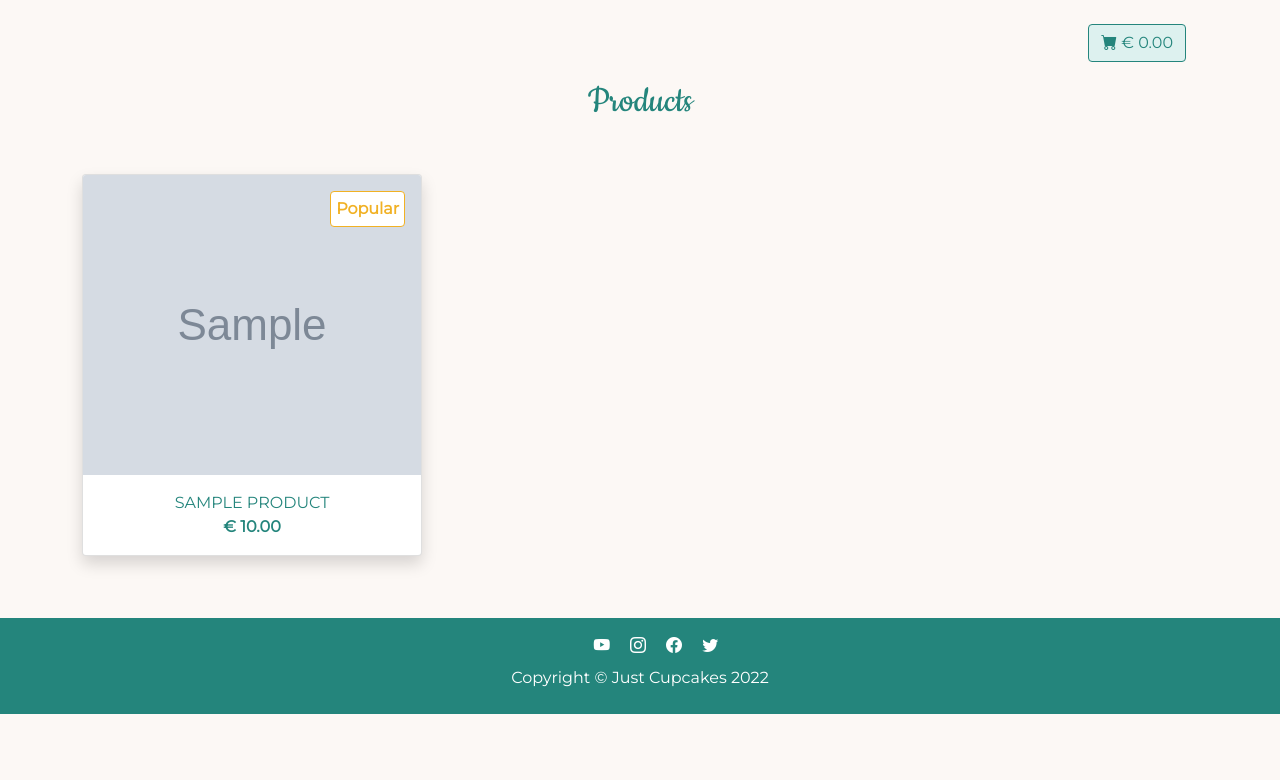
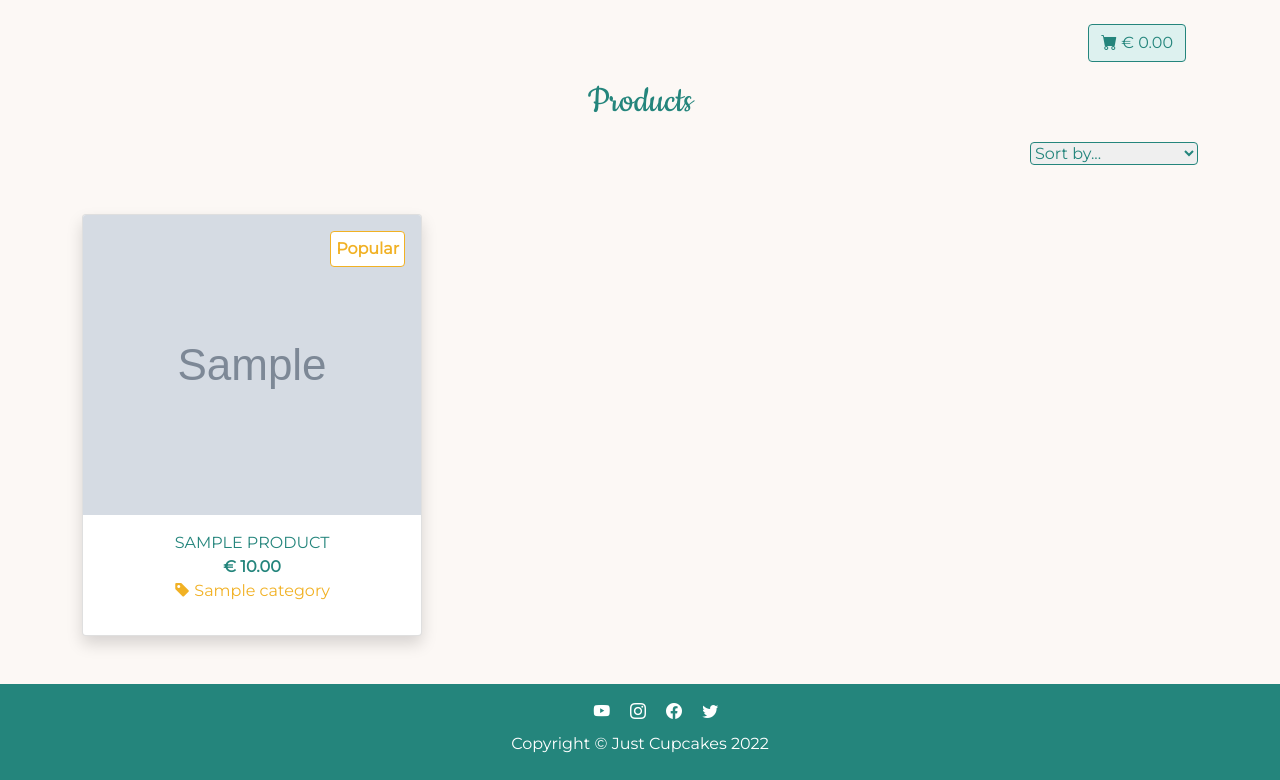
Before and after one commit to Paola62010/just-cupcakes, a Django app: page /products/ in a window 1280 px wide. Shown: the part 86-866 px from the top of the page. Before the commit the page ends 800 px from the top, so only its background shows below. Run offline with Django 3.2, Linux system fonts and the light colour scheme; tables that the repository leaves empty hold one stand-in row (values such as "Sample post"); grey boxes marked "Sample" are stand-in pictures; some libraries are stand-ins or nearby versions.

Commit message:
Add sort functionality

```diff
--- a/static/css/style.css
+++ b/static/css/style.css
@@ -148,6 +148,22 @@ footer i:hover {
 	font-size: 1rem;
 }
 
+.category-tag,
+.category-tag2 {
+	color: #f1b124;
+	transition: color .15s ease-in-out;
+}
+
+.category-tag:hover {
+	color: #24857c;
+}
+
+.selector {
+	border: 1px solid #24857c;
+	border-radius: 0.25rem;
+	color: inherit;
+}
+
 @media only screen and (max-width: 576px) {
 	.detail-image {
 		height: 300px;
--- a/store/templates/index.html
+++ b/store/templates/index.html
@@ -54,7 +54,7 @@
                             <h2 class="card-title">New flavours</h2>
                             <p class="card-text">We are constantly adding new delicious flavours and we have a new cupcake coming out every month, check out our cupcake of the month!</p>
                         </div>
-                        <div class="card-footer action-cards-footer"><a class="btn sitebutton px-4" href="#!">Go</a></div>
+                        <div class="card-footer action-cards-footer"><a class="btn sitebutton px-4" href="{% url 'products' %}?category=monthly-cupcake">Go</a></div>
                     </div>
                 </div>
             </div>
--- a/store/templates/product_detail.html
+++ b/store/templates/product_detail.html
@@ -29,6 +29,11 @@
                     {% endif %}
                     <div class="small mb-1">SKU: {{product.sku}}</div>
                     <h1 class="display-5">{{product.name}} {% if product.popular %}<span class="pop-detail">(Popular)</span>{% endif %}</h1>
+                    {% if product.category %}
+                    <div>
+                        <a class="category-tag" href="{% url 'products' %}?category={{product.category.slug}}"><i class="bi bi-tag-fill"></i> {{product.category.name}}</a>
+                    </div>
+                    {% endif %}
                     <div class="fs-5 mb-5">
                         <span>€ {{product.price}}</span><span class="fs-6"> (12 cupcakes)</span>
                     </div>
--- a/store/templates/products.html
+++ b/store/templates/products.html
@@ -16,6 +16,21 @@
             </div>
         </div>
         <h1 class="text-center my-3">Products</h1>
+        <div class="container">
+            <div class="text-end">
+                <select id="sort-selector" class="custom-select custom-select-sm selector">
+                    <option value="reset" {% if current_sorting == 'None_None' %}selected{% endif %}>Sort by...</option>
+                    <option value="price_asc" {% if current_sorting == 'price_asc' %}selected{% endif %}>Price (low to high)</option>
+                    <option value="price_desc" {% if current_sorting == 'price_desc' %}selected{% endif %}>Price (high to low)</option>
+                    <option value="date_asc" {% if current_sorting == 'date_asc' %}selected{% endif %}>Date (oldest first)</option>
+                    <option value="date_desc" {% if current_sorting == 'date_desc' %}selected{% endif %}>Date (newest first)</option>
+                    <option value="name_asc" {% if current_sorting == 'name_asc' %}selected{% endif %}>Name (A-Z)</option>
+                    <option value="name_desc" {% if current_sorting == 'name_desc' %}selected{% endif %}>Name (Z-A)</option>
+                    <option value="category_asc" {% if current_sorting == 'category_asc' %}selected{% endif %}>Category (A-Z)</option>
+                    <option value="category_desc" {% if current_sorting == 'category_desc' %}selected{% endif %}>Category (Z-A)</option>
+                </select>
+            </div>
+        </div>
         <div class="my-sm-5">
             <!--Product cards-->
             <div class="container product-card-container">
@@ -30,7 +45,10 @@
                             {% endif %}
                             <div class="card-body">
                                 <p class="card-text text-center text-uppercase m-0">{{ product.name }}</p>
-                                <p class="card-text text-center fw-bold">€ {{ product.price }}</p>
+                                <p class="card-text text-center fw-bold m-0">€ {{ product.price }}</p>
+                                {% if product.category %}
+                                <p class="category-tag2 text-center"><i class="bi bi-tag-fill"></i> {{product.category.name}}</p>
+                                {% endif %}
                                 {% if user.is_superuser%}
                                 <!--Edit and delete buttons for superuser-->
                                 <div class="d-flex justify-content-between align-items-center">
--- a/store/views.py
+++ b/store/views.py
@@ -1,6 +1,7 @@
 from django.shortcuts import render, get_object_or_404
 from .models import Product, Category
 from django.db.models import Q
+from django.db.models.functions import Lower
 
 
 def home(request):
@@ -13,16 +14,43 @@ def view_products(request):
 
     products = Product.objects.all()
     query = None
+    categories = None
+    current_sorting = None
+    sort = None
+    direction = None
 
     if request.GET:
+        if 'sort' in request.GET:
+            sortkey = request.GET['sort']
+            sort = sortkey
+            if sortkey == 'name':
+                sortkey = 'lower_name'
+                products = products.annotate(lower_name=Lower('name'))
+            if sortkey == 'category':
+                sortkey = 'category__name'
+            if 'direction' in request.GET:
+                direction = request.GET['direction']
+                if direction == 'desc':
+                    sortkey = f'-{sortkey}'
+            products = products.order_by(sortkey)
+
         if 'q' in request.GET:
             query = request.GET['q']
             result = Q(name__icontains=query) | Q(description__icontains=query)
             products = products.filter(result)
 
+        if 'category' in request.GET:
+            categories = request.GET['category']
+            products = products.filter(category__slug=categories)
+            categories = Category.objects.filter(slug=categories)
+
+    current_sorting = f'{sort}_{direction}'
+
     context = {
         'products': products,
-        'search': query
+        'search': query,
+        'current_category': categories,
+        'current_sorting': current_sorting
     }
     return render(request, 'products.html', context)
 
--- a/templates/base.html
+++ b/templates/base.html
@@ -36,13 +36,13 @@
                             </a>
                             <ul class="dropdown-menu" aria-labelledby="shopDropdown">
                               <li>
-                                <a class="dropdown-item" href="#">CLASSIC FLAVOURS</a>
+                                <a class="dropdown-item" href="{% url 'products' %}?category=classic-flavours">CLASSIC FLAVOURS</a>
                               </li>
                               <li>
-                                <a class="dropdown-item" href="#">LIMITED EDITIONS</a>
+                                <a class="dropdown-item" href="{% url 'products' %}?category=limited-editions">LIMITED EDITIONS</a>
                               </li>
                               <li>
-                                <a class="dropdown-item" href="#">MONTHLY CUPCAKE</a>
+                                <a class="dropdown-item" href="{% url 'products' %}?category=monthly-cupcake">MONTHLY CUPCAKE</a>
                               </li>
                               <li>
                                 <a class="dropdown-item" href="{% url 'products' %}">ALL CUPCAKES</a>
```
